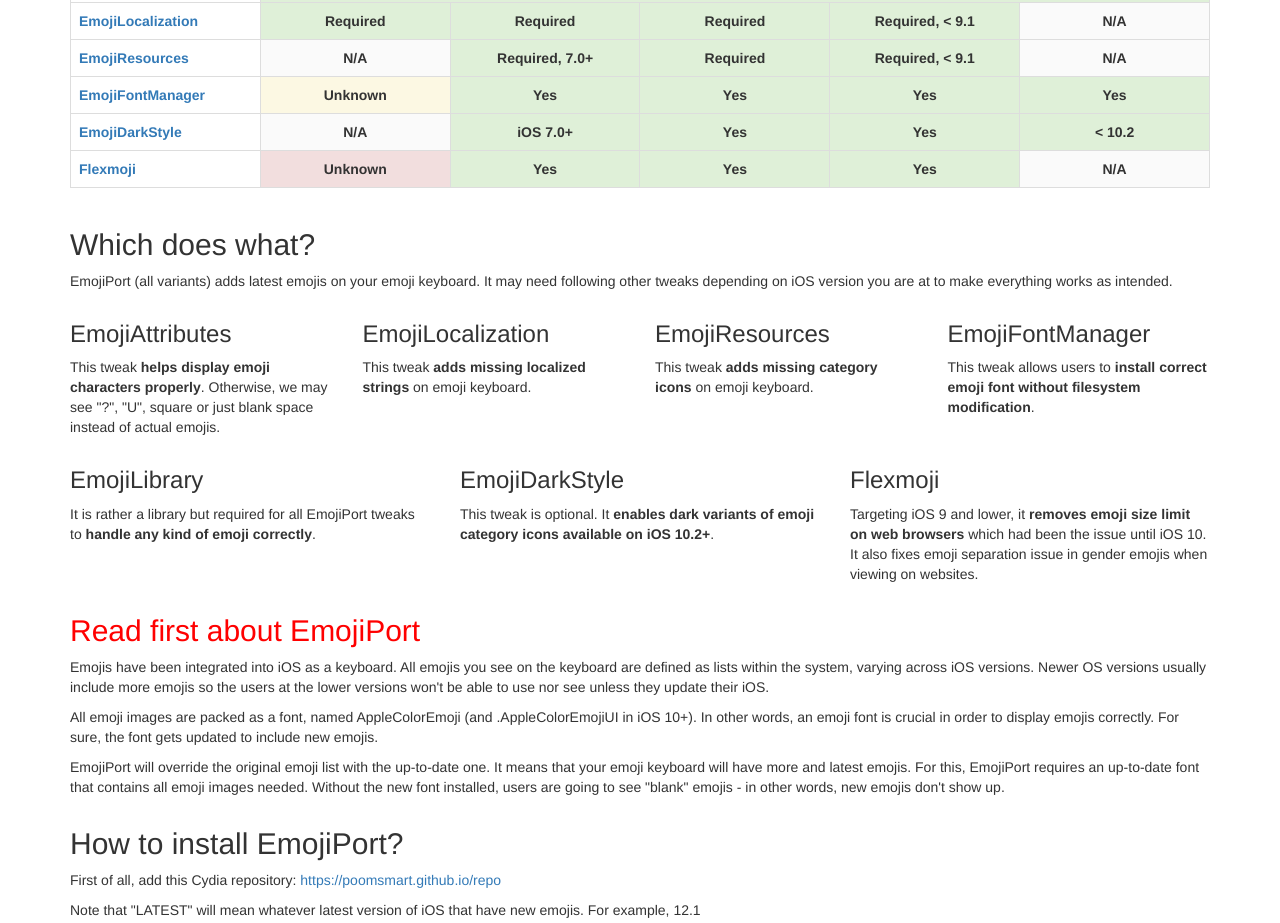
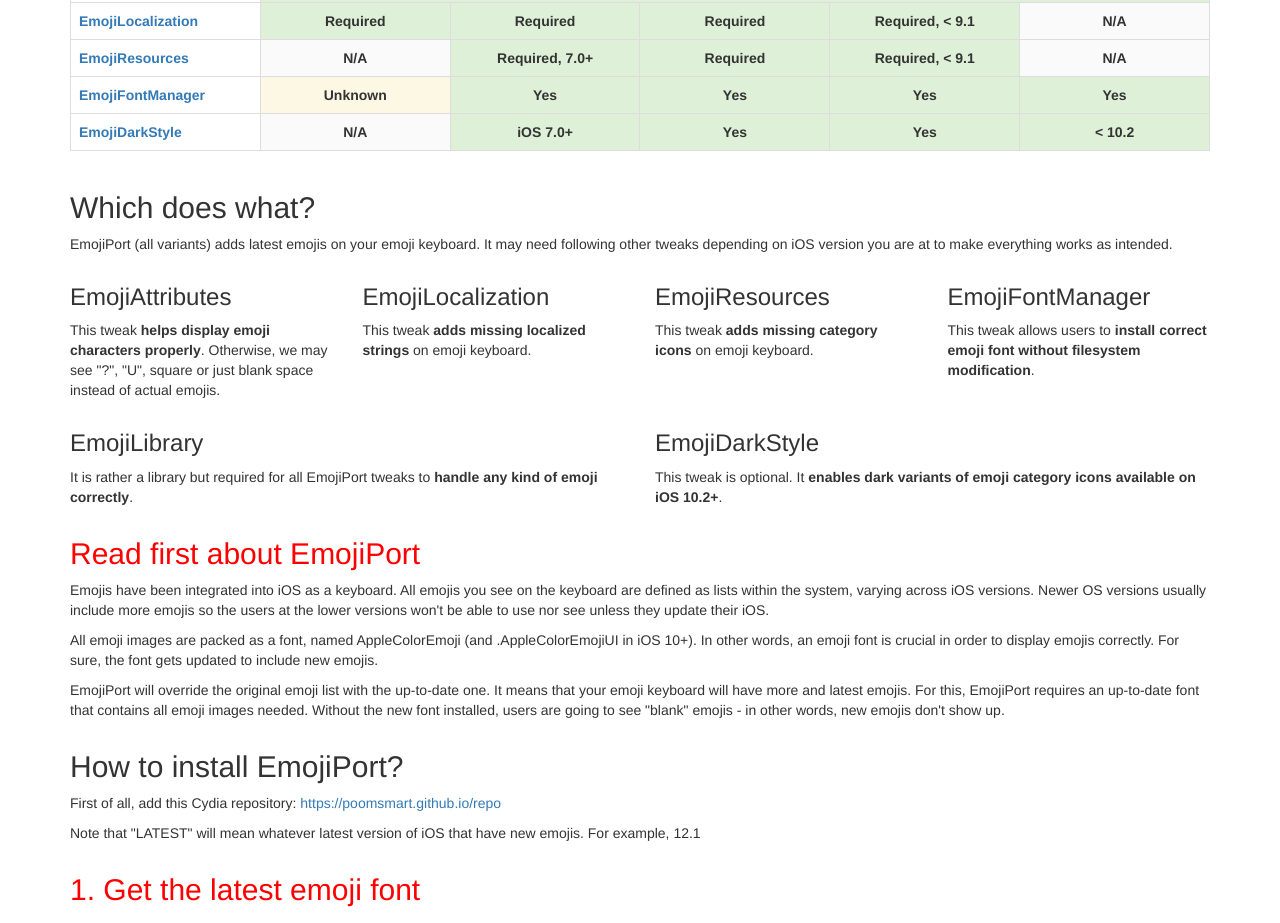
Before and after one commit to xquqr/PoomSmart.github.io, a plain HTML site: page repo/emoji10.html in a window 1280 px wide. Shown: the part 837-1760 px from the top of the page. Drawn offline with nearby package versions, Linux system fonts and the light colour scheme.

Commit message:
Updated.

```diff
--- a/repo/emoji10.html
+++ b/repo/emoji10.html
@@ -181,16 +181,6 @@
 						<td class="bg-success">Yes</td>
 						<td class="bg-success">&lt; 10.2</td>
 					</tr>
-					<tr>
-						<td id="tweakname">
-							<a href="https://github.com/PoomSmart/Flexmoji">Flexmoji</a>
-						</td>
-						<td class="bg-danger">Unknown</td>
-						<td class="bg-success">Yes</td>
-						<td class="bg-success">Yes</td>
-						<td class="bg-success">Yes</td>
-						<td>N/A</td>
-					</tr>
 				</table>
 			</div>
 		</div>
@@ -228,21 +218,15 @@
 		</div>
 		<div class="row">
 			<div id="tweakdesc">
-				<div class="col-xs-4 col-height">
+				<div class="col-xs-6 col-height">
 					<h3>EmojiLibrary</h3>
 					<p>It is rather a library but required for all EmojiPort tweaks to
 						<b>handle any kind of emoji correctly</b>.</p>
 				</div>
-				<div class="col-xs-4 col-height">
+				<div class="col-xs-6 col-height">
 					<h3>EmojiDarkStyle</h3>
 					<p>This tweak is optional. It
 						<b>enables dark variants of emoji category icons available on iOS 10.2+</b>.</p>
-				</div>
-				<div class="col-xs-4 col-height">
-					<h3>Flexmoji</h3>
-					<p>Targeting iOS 9 and lower, it
-						<b>removes emoji size limit on web browsers</b> which had been the issue until iOS 10. It also fixes emoji separation
-						issue in gender emojis when viewing on websites.</p>
 				</div>
 			</div>
 		</div>
```
Also changed, not shown: 4 other files.
